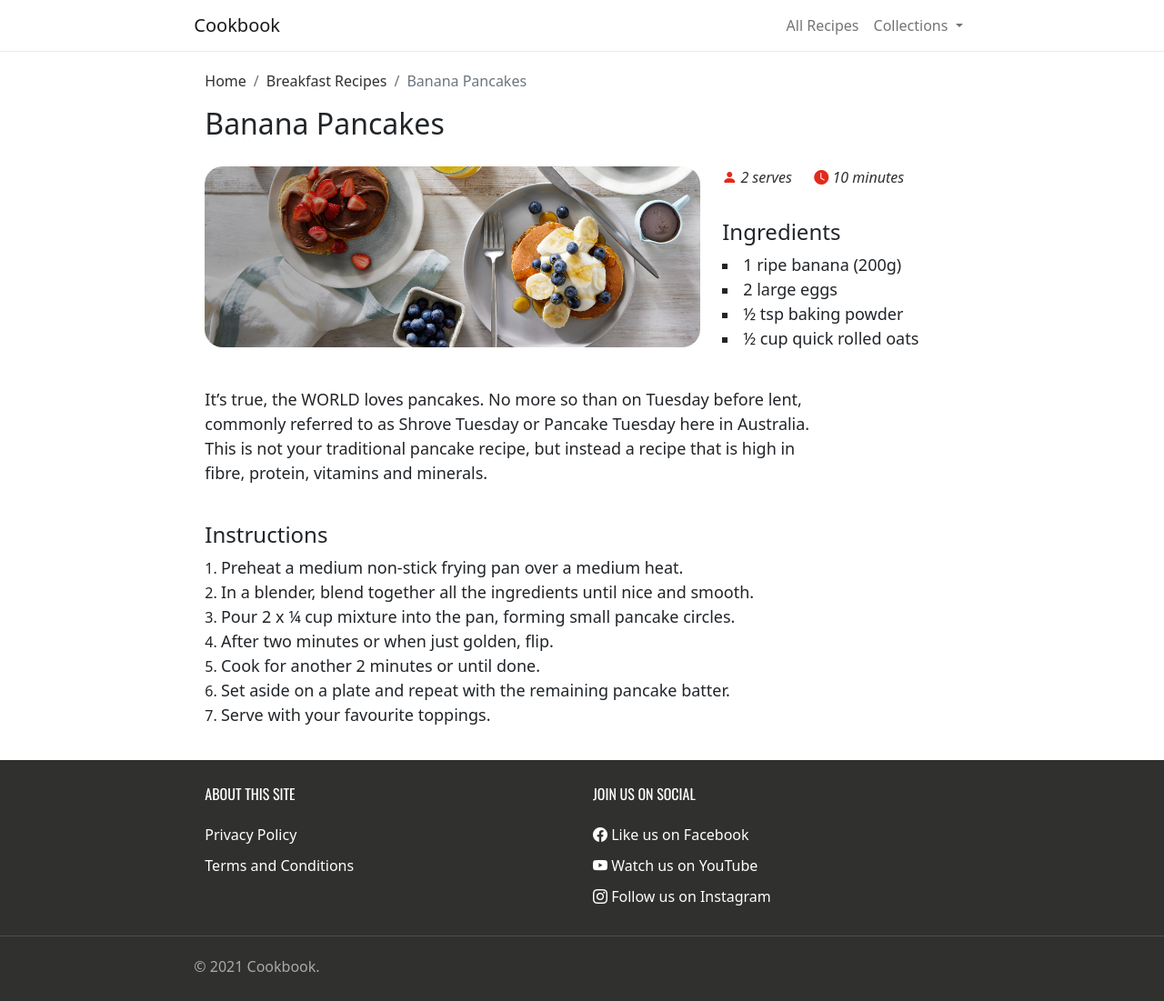
After one commit to podorvanova/cookbook, a PHP site: page /html/recipes/banana-pancakes.html in a window 1280 px wide. The commit adds this page. Shown: the whole page at 91% size. Run offline with PHP 8.4, Linux system fonts and the light colour scheme.

Commit message:
Add recipe page template

```diff
--- a/css/style.css
+++ b/css/style.css
@@ -84,3 +84,63 @@ hr {
     font-family: 'Oswald', sans-serif;
     text-transform: uppercase;
 }
+
+.breadcrumb-navigation {
+    padding-top: 20px;
+}
+
+.breadcrumb-link {
+    color: #30302F;
+}
+
+.breadcrumb-link:hover {
+    color: #E4291B;
+}
+
+.bi-person-fill, .bi-clock-fill {
+    color: #E4291B;
+}
+
+.text {
+    color: #30302F;
+}
+
+.recipe-name {
+    padding-bottom: 20px;
+}
+
+.recipe-image {
+    width: 100%;
+    height: auto;
+    border-radius: 20px;
+}
+
+.ingredient-container {
+    padding-top: 10px;
+}
+
+ul.ingredient-list {
+    margin: auto;
+    padding: 0;
+    list-style-position: inside;
+    list-style-type: square;
+}
+
+.main-text {
+    padding-top: 20px;
+    padding-bottom: 20px;
+}
+
+.recipe-description {
+    padding-top: 20px;
+    font-size: large;
+}
+
+.ingredient-text, .instruction-text {
+    font-size: large;
+}
+
+ol.instructions {
+    padding: 0;
+    list-style-position: inside;
+}
--- /dev/null
+++ b/html/recipes/banana-pancakes.html
@@ -0,0 +1,150 @@
+<!DOCTYPE html>
+<html lang="en">
+    <head>
+        <meta charset="UTF-8">
+        <meta name="description"
+              content="With more than 600 recipes, get dinner ideas for tonight and everyday cooking inspiration">
+        <meta name="keywords" content="recipes, food">
+        <title>Cookbook</title>
+
+        <link href="https://cdn.jsdelivr.net/npm/bootstrap@5.0.2/dist/css/bootstrap.min.css" rel="stylesheet"
+              integrity="sha384-EVSTQN3/azprG1Anm3QDgpJLIm9Nao0Yz1ztcQTwFspd3yD65VohhpuuCOmLASjC" crossorigin="anonymous">
+        <link rel="stylesheet" href="https://cdn.jsdelivr.net/npm/bootstrap-icons@1.5.0/font/bootstrap-icons.css">
+        <link rel="stylesheet" href="../../css/style.css" type="text/css"/>
+    </head>
+
+    <body>
+        <header id="header" class="header">
+            <nav class="navbar navbar-expand navbar-light col-12 col-md-8 offset-md-2">
+                <div class="container-fluid">
+                    <a class="navbar-brand mb-0 h1" href="#">Cookbook</a>
+                    <ul class="navbar-nav">
+                        <li class="nav-item">
+                            <a class="nav-link" href="/html/collection/all-recipes.html">All Recipes</a>
+                        </li>
+                        <li class="nav-item dropdown">
+                            <a class="nav-link dropdown-toggle" href="#" id="navbarDropdown" role="button"
+                               data-bs-toggle="dropdown" aria-expanded="false">
+                                Collections
+                            </a>
+                            <ul class="dropdown-menu" aria-labelledby="navbarDropdown">
+                                <li><a class="dropdown-item" href="#">Breakfast Recipes</a></li>
+                                <li><a class="dropdown-item" href="#">Lunch Recipes</a></li>
+                                <li><a class="dropdown-item" href="#">Dinner Recipes</a></li>
+                            </ul>
+                        </li>
+                    </ul>
+                </div>
+            </nav>
+            <hr style="margin: 0;">
+        </header>
+
+        <div class="main-content row col-12 col-md-8 offset-md-2">
+            <div class="breadcrumb-navigation">
+                <nav aria-label="breadcrumb">
+                    <ol class="breadcrumb">
+                        <li class="breadcrumb-item">
+                            <a href="../../index.html" class="breadcrumb-link">Home</a>
+                        </li>
+                        <li class="breadcrumb-item">
+                            <a href=../collection/breakfast/breakfast-recipes.html class="breadcrumb-link">Breakfast Recipes</a>
+                        </li>
+                        <li class="breadcrumb-item active" aria-current="page">Banana Pancakes</li>
+                    </ol>
+                </nav>
+            </div>
+
+            <div class="recipe">
+                <h2 class="recipe-name">Banana Pancakes</h2>
+                <div class="row">
+                    <div class="col-md-8">
+                        <img src="../../images/banana-pancakes.jpg" class="recipe-image" alt="Banana Pancakes">
+                    </div>
+                    <div class="col-md-4">
+                        <div class="icon-container">
+                            <i class="bi bi-person-fill">
+                                <span class="text">2 serves</span>
+                            </i>
+                            &emsp;
+                            <i class="bi bi-clock-fill">
+                                <span class="text">10 minutes</span>
+                            </i>
+                        </div>
+                        <br>
+                        <div class="ingredient-container">
+                            <h4>Ingredients</h4>
+                            <ul class="ingredient-list">
+                                <li><span class="ingredient-text">1 ripe banana (200g)</span></li>
+                                <li><span class="ingredient-text">2 large eggs</span></li>
+                                <li><span class="ingredient-text">½ tsp baking powder </span></li>
+                                <li><span class="ingredient-text">½ cup quick rolled oats</span></li>
+                            </ul>
+                        </div>
+                    </div>
+                </div>
+                <div class="row">
+                    <div class="col-md-10">
+                        <div class="main-text">
+                            <p class="recipe-description">It’s true, the WORLD loves pancakes.
+                                No more so than on Tuesday before lent, commonly referred to as Shrove Tuesday or Pancake Tuesday here in Australia.
+                                This is not your traditional pancake recipe, but instead a recipe that is high in fibre, protein, vitamins and minerals.
+                            </p>
+                            <br>
+                            <h4>Instructions</h4>
+                            <ol class="instructions">
+                                <li><span class="instruction-text">Preheat a medium non-stick frying pan over a medium heat.</span></li>
+                                <li><span class="instruction-text">In a blender, blend together all the ingredients until nice and smooth.</span></li>
+                                <li><span class="instruction-text">Pour 2 x ¼ cup mixture into the pan, forming small pancake circles.</span></li>
+                                <li><span class="instruction-text">After two minutes or when just golden, flip.</span></li>
+                                <li><span class="instruction-text">Cook for another 2 minutes or until done.</span></li>
+                                <li><span class="instruction-text">Set aside on a plate and repeat with the remaining pancake batter.</span></li>
+                                <li><span class="instruction-text">Serve with your favourite toppings.</span></li>
+                            </ol>
+                        </div>
+                    </div>
+                </div>
+            </div>
+        </div>
+
+        <footer id="footer" class="footer">
+            <div id="footer-widgets" class="footer-widgets row col-12 col-md-8 offset-md-2">
+                <div class="col">
+                    <p class="uppercase">About this site</p>
+                    <ul class="navbar-nav">
+                        <li class="nav-item footer">
+                            <a href="#" class="footer-text">Privacy Policy</a>
+                        </li>
+                        <li class="nav-item footer">
+                            <a href="#" class="footer-text">Terms and Conditions</a>
+                        </li>
+                    </ul>
+                </div>
+                <div class="col">
+                    <p class="uppercase">Join us on social</p>
+                    <ul class="navbar-nav">
+                        <li class="nav-item footer">
+                            <i class="bi bi-facebook"></i>
+                            <a href="#" class="footer-text">Like us on Facebook</a>
+                        </li>
+                        <li class="nav-item footer">
+                            <i class="bi bi-youtube"></i>
+                            <a href="#" class="footer-text">Watch us on YouTube</a>
+                        </li>
+                        <li class="nav-item footer">
+                            <i class="bi bi-instagram"></i>
+                            <a href="#" class="footer-text">Follow us on Instagram</a>
+                        </li>
+                    </ul>
+                </div>
+            </div>
+            <hr/>
+            <div id="copyright" class="copyright col-12 col-md-8 offset-md-2">
+                <p>© 2021 Cookbook.</p>
+            </div>
+        </footer>
+
+        <script src="https://cdn.jsdelivr.net/npm/bootstrap@5.0.2/dist/js/bootstrap.bundle.min.js"
+                integrity="sha384-MrcW6ZMFYlzcLA8Nl+NtUVF0sA7MsXsP1UyJoMp4YLEuNSfAP+JcXn/tWtIaxVXM"
+                crossorigin="anonymous"></script>
+</body>
+</html>
```
Also changed, not shown: html/collection/breakfast/breakfast-recipes.html (added, +10 -0 lines).
